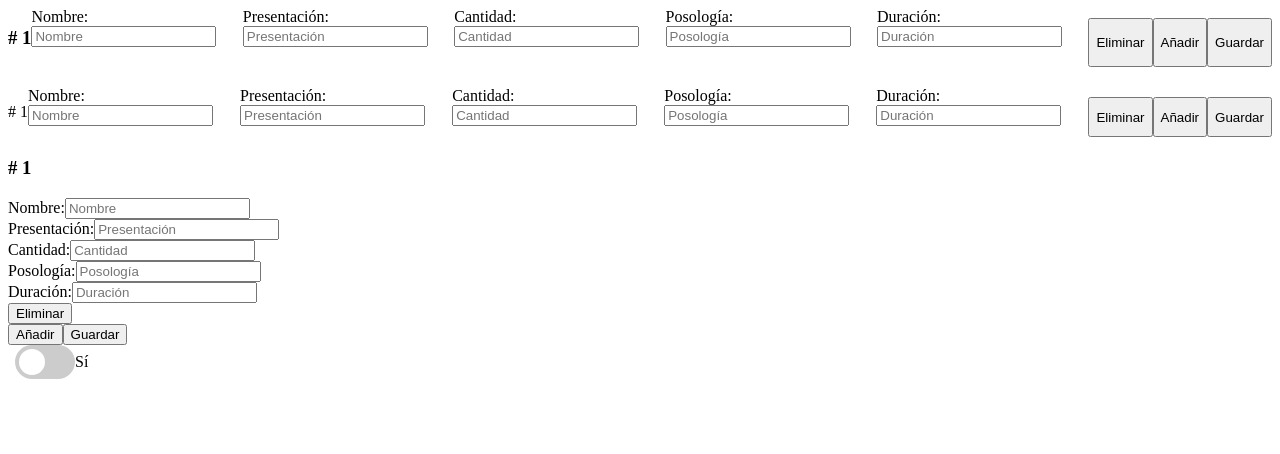
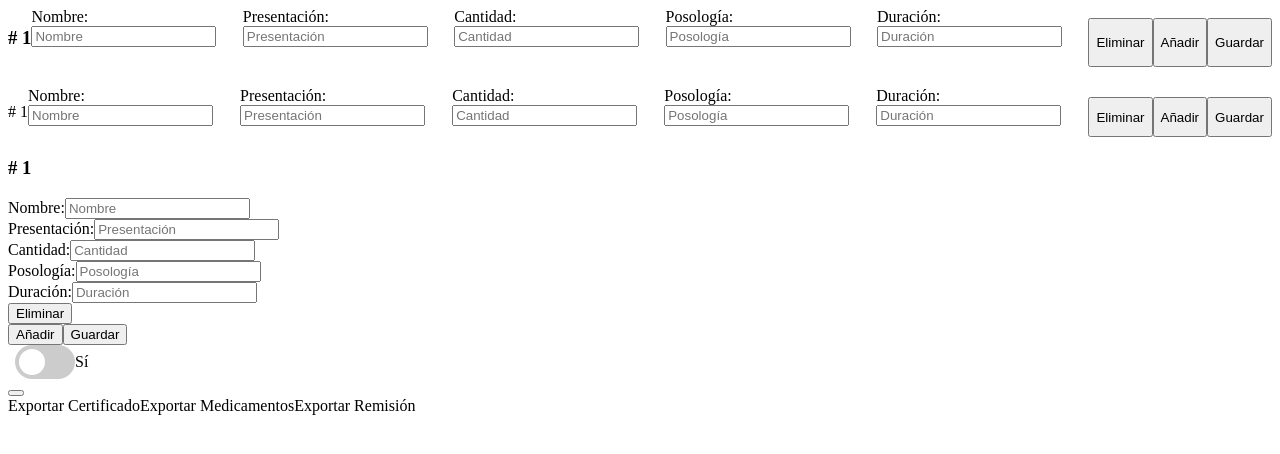
Before and after one commit to UrkJuancho/labswork, an Angular app: page / in a window 1280 px wide. Shown: the top 454 px of the page. Built offline with nearby package versions, Linux system fonts and the light colour scheme.

Commit message:
dropdown in revision

```diff
--- a/package.json
+++ b/package.json
@@ -18,6 +18,7 @@
     "@angular/platform-browser": "^16.2.0",
     "@angular/platform-browser-dynamic": "^16.2.0",
     "@angular/router": "^16.2.0",
+    "@mdi/font": "^7.4.47",
     "bootstrap": "^5.3.3",
     "pdfmake": "^0.2.9",
     "rxjs": "~7.8.0",
--- a/src/app/app.component.html
+++ b/src/app/app.component.html
@@ -54,5 +54,6 @@
 
 <app-example></app-example>
 
+<app-switch-preven></app-switch-preven>
 
-<app-switch-preven></app-switch-preven>
+<app-dropdown-menu-item></app-dropdown-menu-item>
--- a/src/app/app.module.ts
+++ b/src/app/app.module.ts
@@ -7,12 +7,14 @@ import { AppRoutingModule } from './app-routing.module';
 import { AppComponent } from './app.component';
 import { ExampleComponent } from './example/example.component';
 import { SwitchPrevenComponent } from './switch-preven/switch-preven.component';
+import { DropdownMenuItemComponent } from './dropdown-menu-item/dropdown-menu-item.component';
 
 @NgModule({
   declarations: [
     AppComponent,
     ExampleComponent,
-    SwitchPrevenComponent
+    SwitchPrevenComponent,
+    DropdownMenuItemComponent
   ],
   imports: [
     BrowserModule,
--- /dev/null
+++ b/src/app/dropdown-menu-item/dropdown-menu-item.component.html
@@ -0,0 +1,11 @@
+<div class="btn-group">
+  <button type="button" title="Exportar Certificado" class="btn btn-danger dropdown-toggle ml-1"
+    data-toggle="dropdown" aria-haspopup="true" aria-expanded="false">
+    <i class="mdi mdi-printer"></i>
+  </button>
+  <div class="dropdown-menu">
+    <a class="dropdown-item" style="cursor: pointer;">Exportar Certificado</a>
+    <a class="dropdown-item" style="cursor: pointer;">Exportar Medicamentos</a>
+    <a class="dropdown-item" style="cursor: pointer;">Exportar Remisión</a>
+  </div>
+</div>
```
Also changed, not shown: src/app/dropdown-menu-item/dropdown-menu-item.component.ts (added, +10 -0 lines), src/app/dropdown-menu-item/dropdown-menu-item.component.css (added), 2 other files (tests, documents, lock files or other folders).
